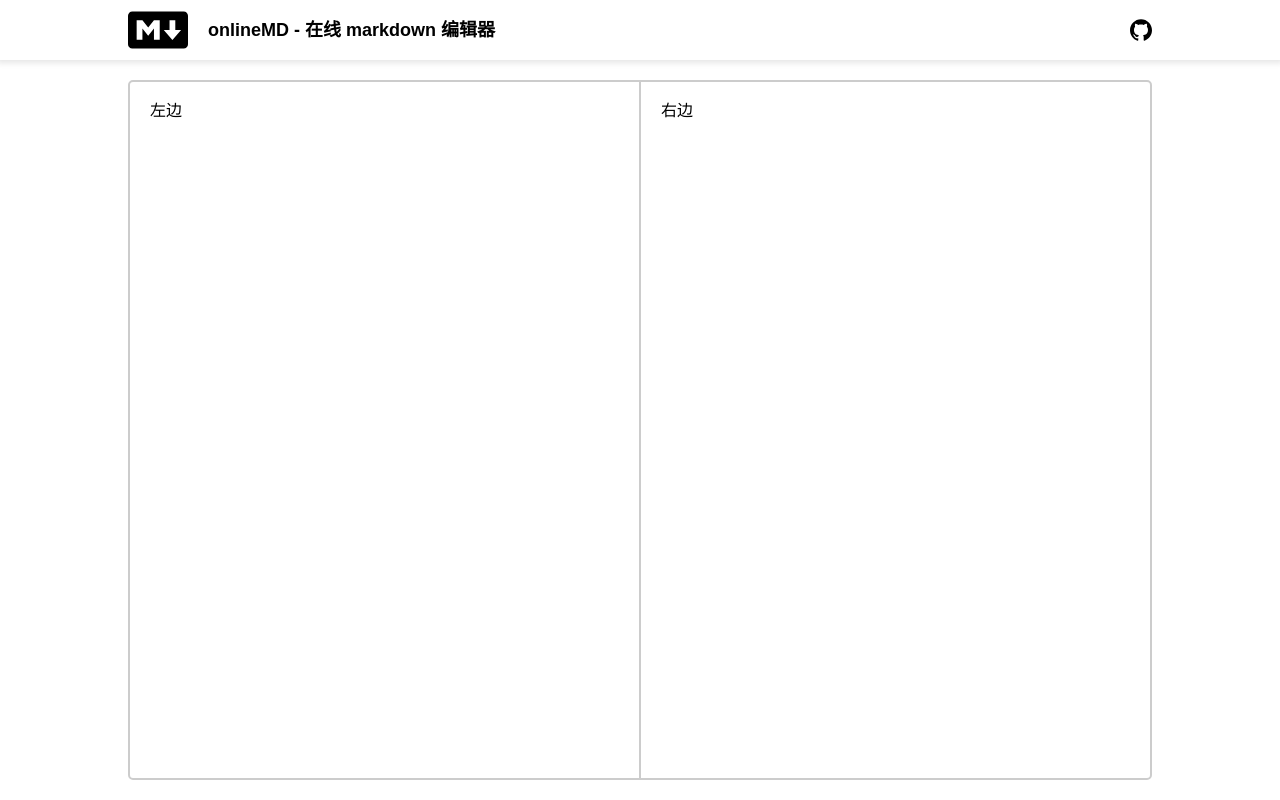
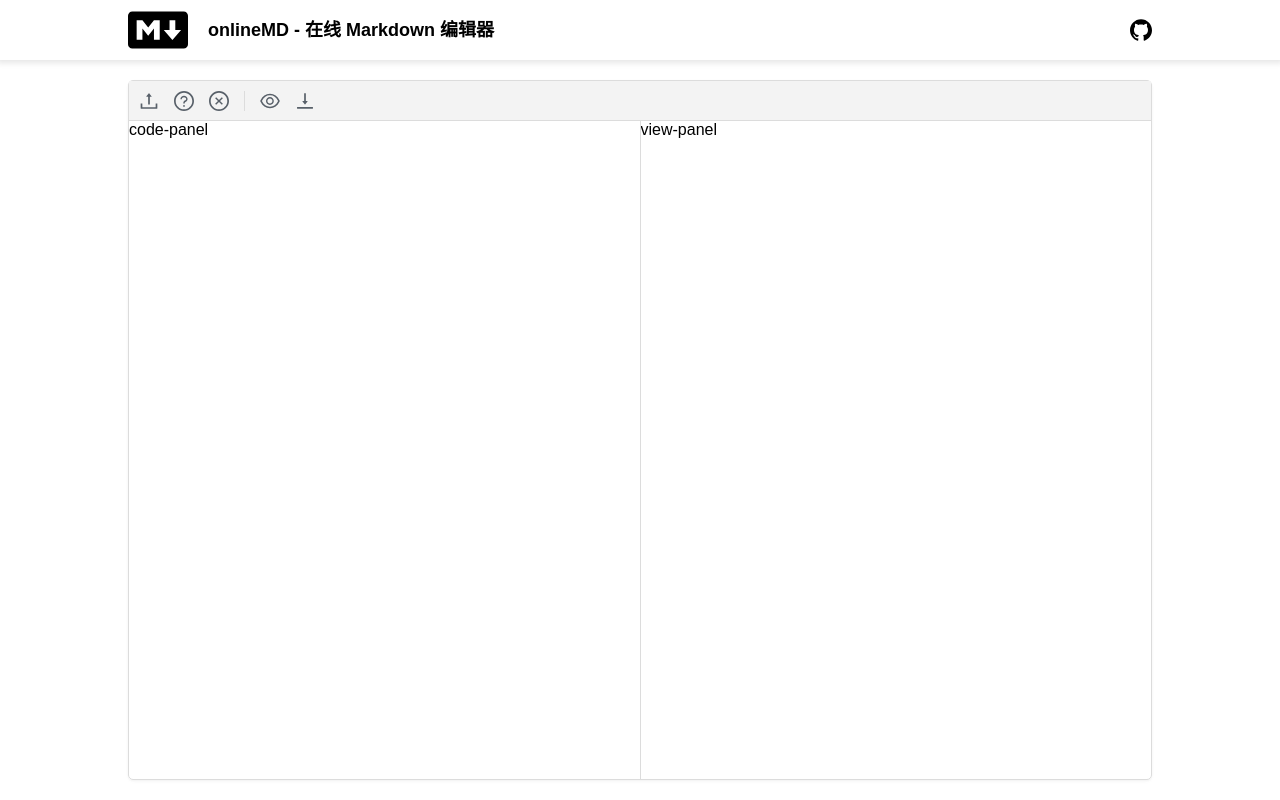
Before and after one commit to StudyDayByDay/OnlineMD, a Vue app: page / in a window 1280 px wide. Built offline with nearby package versions, Linux system fonts and the light colour scheme.

Commit message:
feat: 编写编辑区

```diff
--- a/components.d.ts
+++ b/components.d.ts
@@ -2,15 +2,17 @@
 // @ts-nocheck
 // Generated by unplugin-vue-components
 // Read more: https://github.com/vuejs/core/pull/3399
-export {};
+export {}
 
 /* prettier-ignore */
 declare module 'vue' {
   export interface GlobalComponents {
     AButton: typeof import('ant-design-vue/es')['Button']
     ATooltip: typeof import('ant-design-vue/es')['Tooltip']
+    CodePanel: typeof import('./src/components/CodePanel/index.vue')['default']
     MDEditor: typeof import('./src/components/MDEditor/index.vue')['default']
     MDHeader: typeof import('./src/components/MDHeader/index.vue')['default']
     SplitPanel: typeof import('./src/components/SplitPanel/index.vue')['default']
+    ViewPanel: typeof import('./src/components/ViewPanel/index.vue')['default']
   }
 }
--- /dev/null
+++ b/src/components/CodePanel/index.vue
@@ -0,0 +1,11 @@
+<script setup lang="ts"></script>
+
+<template>
+  <div class="code-panel">code-panel</div>
+</template>
+<style lang="less" scoped>
+.code-panel {
+  width: 100%;
+  height: 100%;
+}
+</style>
--- a/src/components/MDEditor/index.vue
+++ b/src/components/MDEditor/index.vue
@@ -1,11 +1,66 @@
 <script setup lang="ts">
 import SplitPanel from '@/components/SplitPanel/index.vue';
+import CodePanel from '@/components/CodePanel/index.vue';
+import ViewPanel from '@/components/ViewPanel/index.vue';
+import {reactive} from 'vue';
+import {UploadOutlined, QuestionCircleOutlined, EyeOutlined, CloseCircleOutlined, VerticalAlignBottomOutlined} from '@ant-design/icons-vue';
+
+const handleUploadFile = () => {};
+const handleQuestion = () => {};
+const handleClose = () => {};
+const handlePreview = () => {};
+const handleExport = () => {};
+
+const images = [
+  {
+    image: UploadOutlined,
+    handleFunc: handleUploadFile,
+    tip: '上传 Markdown 文件',
+  },
+  {
+    image: QuestionCircleOutlined,
+    handleFunc: handleQuestion,
+    tip: '查看 Markdown 写法提示',
+  },
+  {
+    image: CloseCircleOutlined,
+    handleFunc: handleClose,
+    tip: '清空 Markdown 编辑区',
+  },
+  {
+    image: EyeOutlined,
+    handleFunc: handlePreview,
+    tip: '预览 Markdown 文件',
+  },
+  {
+    image: VerticalAlignBottomOutlined,
+    handleFunc: handleExport,
+    tip: '导出文件',
+  },
+];
+
+const frontImages = reactive(images.slice(0, 3));
+const backImages = reactive(images.slice(3));
 </script>
 <template>
   <div class="md-editor">
-    <split-panel>
-      <template #left> 左边 </template>
-      <template #right> 右边 </template>
+    <div class="tool-box">
+      <!-- 文件上传、写法提示、检测到图片复制、清空、预览 -->
+      <a-tooltip v-for="item in frontImages" :key="item.image" :title="item.tip" placement="top">
+        <component :is="item.image" @click="item.handleFunc" class="icon" />
+      </a-tooltip>
+      <div class="line"></div>
+      <a-tooltip v-for="item in backImages" :key="item.image" :title="item.tip" placement="top">
+        <component :is="item.image" @click="item.handleFunc" class="icon" />
+      </a-tooltip>
+    </div>
+    <split-panel class="editor-panel">
+      <template #left>
+        <code-panel />
+      </template>
+      <template #right>
+        <view-panel />
+      </template>
     </split-panel>
   </div>
 </template>
@@ -14,7 +69,33 @@ import SplitPanel from '@/components/SplitPanel/index.vue';
 .md-editor {
   height: 100%;
   width: 100%;
-  border: 2px solid #ccc;
+  border: 1px solid #dcdcdc;
   border-radius: 5px;
+  box-shadow: 0 1px 2px 0 rgba(0, 0, 0, 0.03), 0 1px 6px -1px rgba(0, 0, 0, 0.02), 0 2px 4px 0 rgba(0, 0, 0, 0.02);
+  .tool-box {
+    height: 40px;
+    padding-left: 10px;
+    display: flex;
+    align-items: center;
+    gap: 15px;
+    border-bottom: 1px solid #dcdcdc;
+    background-color: #f3f3f3;
+    .icon {
+      font-size: 20px;
+      cursor: pointer;
+      color: #586069;
+      &:hover {
+        color: #0f65f0;
+      }
+    }
+    .line {
+      width: 1px;
+      height: 20px;
+      background-color: #dcdcdc;
+    }
+  }
+  .editor-panel {
+    height: calc(100% - 40px);
+  }
 }
 </style>
--- a/src/components/MDHeader/index.vue
+++ b/src/components/MDHeader/index.vue
@@ -5,8 +5,8 @@ import github from '@/assets/images/github.svg';
 <template>
   <div class="md-header">
     <a class="left" href="#">
-      <img :src="markdown" alt="在线markdown编辑器" />
-      <strong>onlineMD - 在线 markdown 编辑器</strong>
+      <img :src="markdown" alt="在线Markdown编辑器" />
+      <strong>onlineMD - 在线 Markdown 编辑器</strong>
     </a>
     <div class="flex-item-1"></div>
     <div class="right">
--- a/src/components/SplitPanel/index.vue
+++ b/src/components/SplitPanel/index.vue
@@ -86,20 +86,18 @@ onMounted(() => {
   width: 100%;
   height: 100%; /* 占满整个视口高度 */
   overflow: hidden;
-  user-select: none; /* 禁止选中文字 */
 }
 
 /* 面板样式 */
 .panel {
   overflow: auto;
-  padding: 20px;
   box-sizing: border-box;
 }
 
 /* 拖拽条基础样式 */
 .resizer {
-  width: 2px;
-  background-color: #ccc;
+  width: 1px;
+  background-color: #dcdcdc;
   cursor: col-resize; /* 鼠标指针变为左右拖拽 */
   position: relative;
   z-index: 1;
--- /dev/null
+++ b/src/components/ViewPanel/index.vue
@@ -0,0 +1,6 @@
+<script setup lang="ts"></script>
+
+<template>
+  <div class="view-panel">view-panel</div>
+</template>
+<style lang="less" scoped></style>
```
